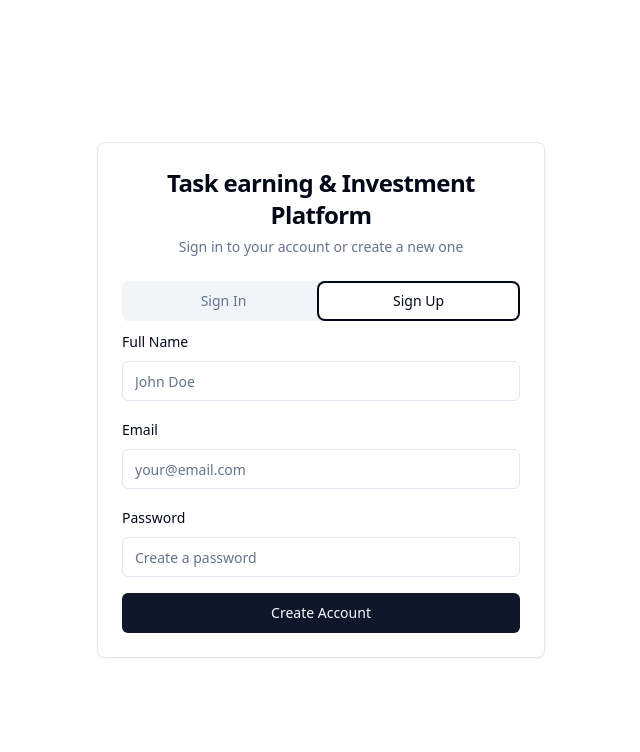
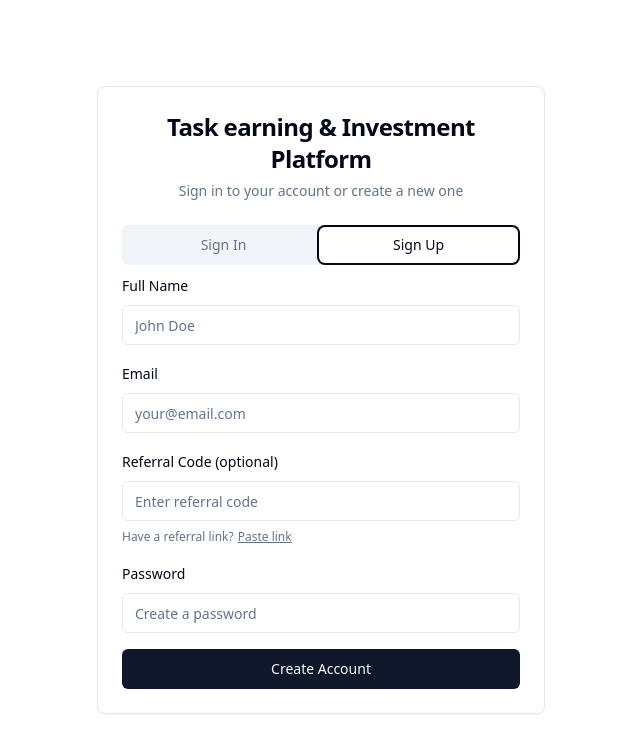
Before and after one commit to obinna236/Investivora, a React (Vite) app: page /auth in a window 1280 px wide. Both pictures are taken after a click on the tab "Sign Up". Shown: the top 752 px of the page, without its empty margins (319-959 px from the left). Built offline with nearby package versions, Linux system fonts and the light colour scheme.

Commit message:
Add referral code input and link
The signup form will now include a field for users to enter a referral code. Additionally, a referral link will be generated for users to share, ensuring the referral system functions correctly.

```diff
--- a/src/hooks/useAuth.tsx
+++ b/src/hooks/useAuth.tsx
@@ -7,7 +7,7 @@ interface AuthContextType {
   user: User | null;
   session: Session | null;
   loading: boolean;
-  signUp: (email: string, password: string, fullName?: string) => Promise<{ error: any }>;
+  signUp: (email: string, password: string, fullName?: string, referralCode?: string) => Promise<{ error: any }>;
   signIn: (email: string, password: string) => Promise<{ error: any }>;
   signOut: () => Promise<void>;
 }
@@ -40,9 +40,10 @@ export const AuthProvider = ({ children }: { children: React.ReactNode }) => {
     return () => subscription.unsubscribe();
   }, []);
 
-  const signUp = async (email: string, password: string, fullName?: string) => {
+  const signUp = async (email: string, password: string, fullName?: string, referralCode?: string) => {
     try {
       const redirectUrl = `${window.location.origin}/`;
+      const referredBy = (referralCode?.trim()?.toUpperCase()) || (localStorage.getItem('referral_code') || '').toUpperCase();
 
       const { error } = await supabase.auth.signUp({
         email,
@@ -51,7 +52,7 @@ export const AuthProvider = ({ children }: { children: React.ReactNode }) => {
           emailRedirectTo: redirectUrl,
           data: {
             full_name: fullName || '',
-            referred_by: (localStorage.getItem('referral_code') || '').toUpperCase()
+            referred_by: referredBy
           }
         }
       });
--- a/src/pages/Auth.tsx
+++ b/src/pages/Auth.tsx
@@ -10,6 +10,7 @@ import { useAuth } from '@/hooks/useAuth';
 const Auth = () => {
   const { user, signIn, signUp } = useAuth();
   const [isLoading, setIsLoading] = useState(false);
+  const [detectedRef, setDetectedRef] = useState<string>('');
   const navigate = useNavigate();
 
   // Capture referral code if user lands directly on /auth?ref=CODE
@@ -20,6 +21,8 @@ const Auth = () => {
       if (ref && ref.trim()) {
         localStorage.setItem('referral_code', ref.trim().toUpperCase());
       }
+      const existing = (localStorage.getItem('referral_code') || '').toUpperCase();
+      if (existing) setDetectedRef(existing);
     } catch {}
   }, []);
 
@@ -43,6 +46,23 @@ const Auth = () => {
     setIsLoading(false);
   };
 
+  const handlePasteReferralLink = () => {
+    const url = window.prompt('Paste your referral link');
+    if (!url) return;
+    try {
+      const u = new URL(url);
+      const code = (u.searchParams.get('ref') || u.searchParams.get('referral') || '').toUpperCase();
+      if (code) {
+        localStorage.setItem('referral_code', code);
+        setDetectedRef(code);
+      } else {
+        alert('No referral code found in the link.');
+      }
+    } catch {
+      alert('Invalid link.');
+    }
+  };
+
   const handleSignUp = async (e: React.FormEvent<HTMLFormElement>) => {
     e.preventDefault();
     setIsLoading(true);
@@ -51,8 +71,9 @@ const Auth = () => {
     const email = formData.get('email') as string;
     const password = formData.get('password') as string;
     const fullName = formData.get('fullName') as string;
+    const referralCode = (formData.get('referralCode') as string) || detectedRef || '';
 
-    await signUp(email, password, fullName);
+    await signUp(email, password, fullName, referralCode);
     setIsLoading(false);
   };
 
@@ -127,6 +148,23 @@ const Auth = () => {
                   />
                 </div>
                 <div className="space-y-2">
+                  <Label htmlFor="signup-refcode">Referral Code (optional)</Label>
+                  <Input
+                    id="signup-refcode"
+                    name="referralCode"
+                    type="text"
+                    placeholder="Enter referral code"
+                    defaultValue={detectedRef}
+                  />
+                  <p className="text-xs text-muted-foreground">
+                    Have a referral link?
+                    <button type="button" className="underline ml-1" onClick={handlePasteReferralLink}>Paste link</button>
+                    {detectedRef ? (
+                      <span className="ml-2">Detected: {detectedRef} <button type="button" className="underline ml-1" onClick={() => { localStorage.removeItem('referral_code'); setDetectedRef(''); }}>clear</button></span>
+                    ) : null}
+                  </p>
+                </div>
+                <div className="space-y-2">
                   <Label htmlFor="signup-password">Password</Label>
                   <Input
                     id="signup-password"
```
